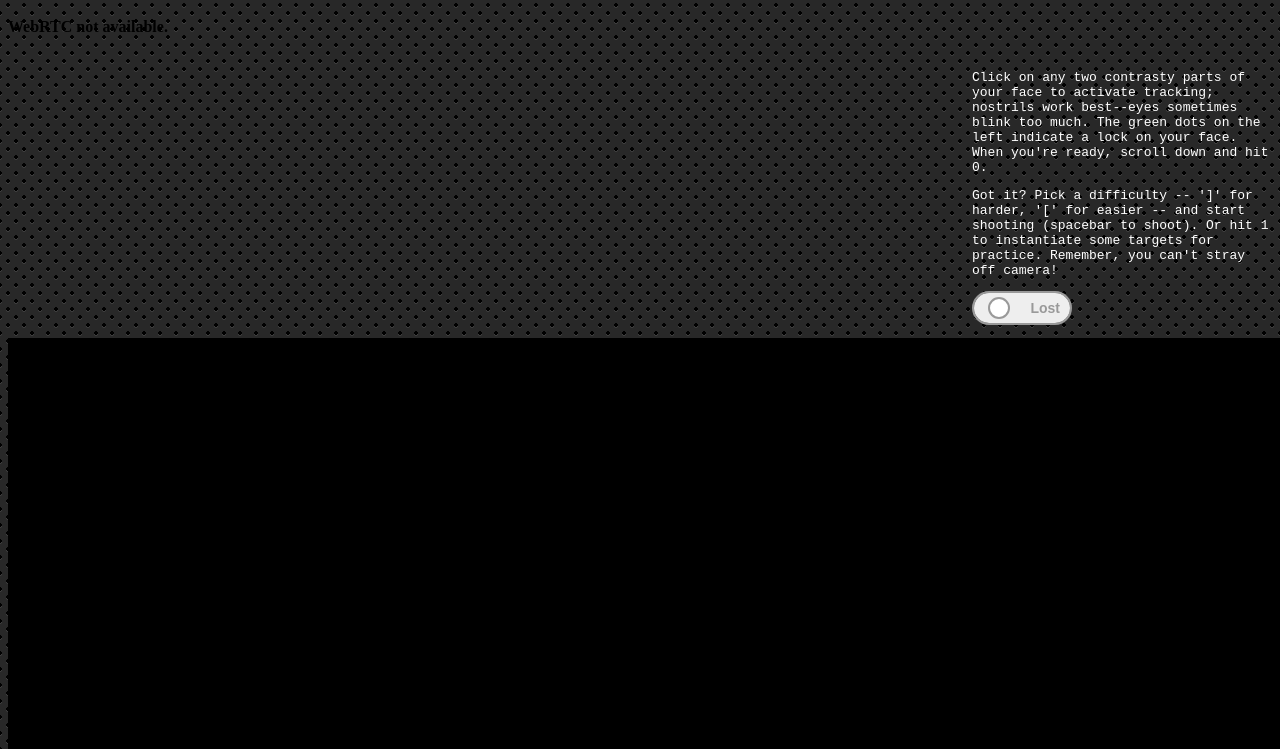
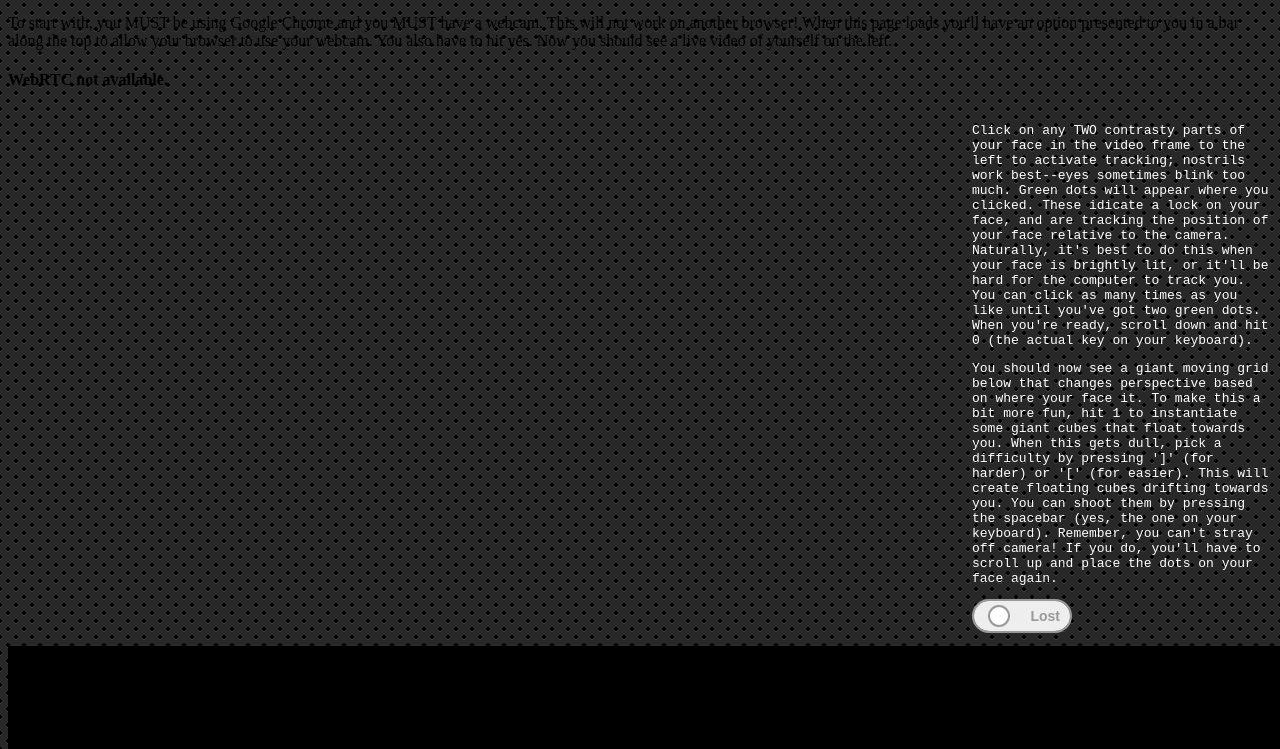
Before and after one commit to RP-3/headshot.js, a website: page public/index.html in a window 1280 px wide. Shown: the part 51-800 px from the top of the page. Drawn offline with Linux system fonts and the light colour scheme.

Commit message:
Added much more clear user instructions

```diff
--- a/public/index.html
+++ b/public/index.html
@@ -16,6 +16,9 @@
                 }(document, 'script', 'facebook-jssdk'));
             </script>
         <h1>HeadShot.js</h1>
+        <p>
+            To start with, you MUST be using Google Chrome and you MUST have a webcam. This will not work on another browser! When this page loads you'll have an option presented to you in a bar along the top to allow your browser to use your webcam. You also have to hit yes.
+            Now you should see a live video of yourself on the left.
     	<video id="webcam" width="640" height="480" style="display:none;"></video>
     	<div class="camContainer">
             <canvas id="canvas" width="640" height="480"></canvas>
@@ -24,10 +27,10 @@
 
                 <div id="log" class="alert alert-info"></div>
                 <p>
-                    Click on any two contrasty parts of your face to activate tracking; nostrils work best--eyes sometimes blink too much. The green dots on the left indicate a lock on your face. When you're ready, scroll down and hit 0.
+                    Click on any TWO contrasty parts of your face in the video frame to the left to activate tracking; nostrils work best--eyes sometimes blink too much. Green dots will appear where you clicked. These idicate a lock on your face, and are tracking the position of your face relative to the camera. Naturally, it's best to do this when your face is brightly lit, or it'll be hard for the computer to track you. You can click as many times as you like until you've got two green dots. When you're ready, scroll down and hit 0 (the actual key on your keyboard).
                 </P>
                 <p>
-                    Got it? Pick a difficulty -- ']' for harder, '[' for easier -- and start shooting (spacebar to shoot). Or hit 1 to instantiate some targets for practice. Remember, you can't stray off camera!
+                    You should now see a giant moving grid below that changes perspective based on where your face it. To make this a bit more fun, hit 1 to instantiate some giant cubes that float towards you. When this gets dull, pick a difficulty by pressing ']' (for harder) or '[' (for easier). This will create floating cubes drifting towards you. You can shoot them by pressing the spacebar (yes, the one on your keyboard). Remember, you can't stray off camera! If you do, you'll have to scroll up and place the dots on your face again.
                 </p>
                  <div class="fb-share-button" data-href="http://headshotjs.azurewebsites.net/" data-type="button" style="float: right"></div>
                 <div class="onoffswitch">
```
